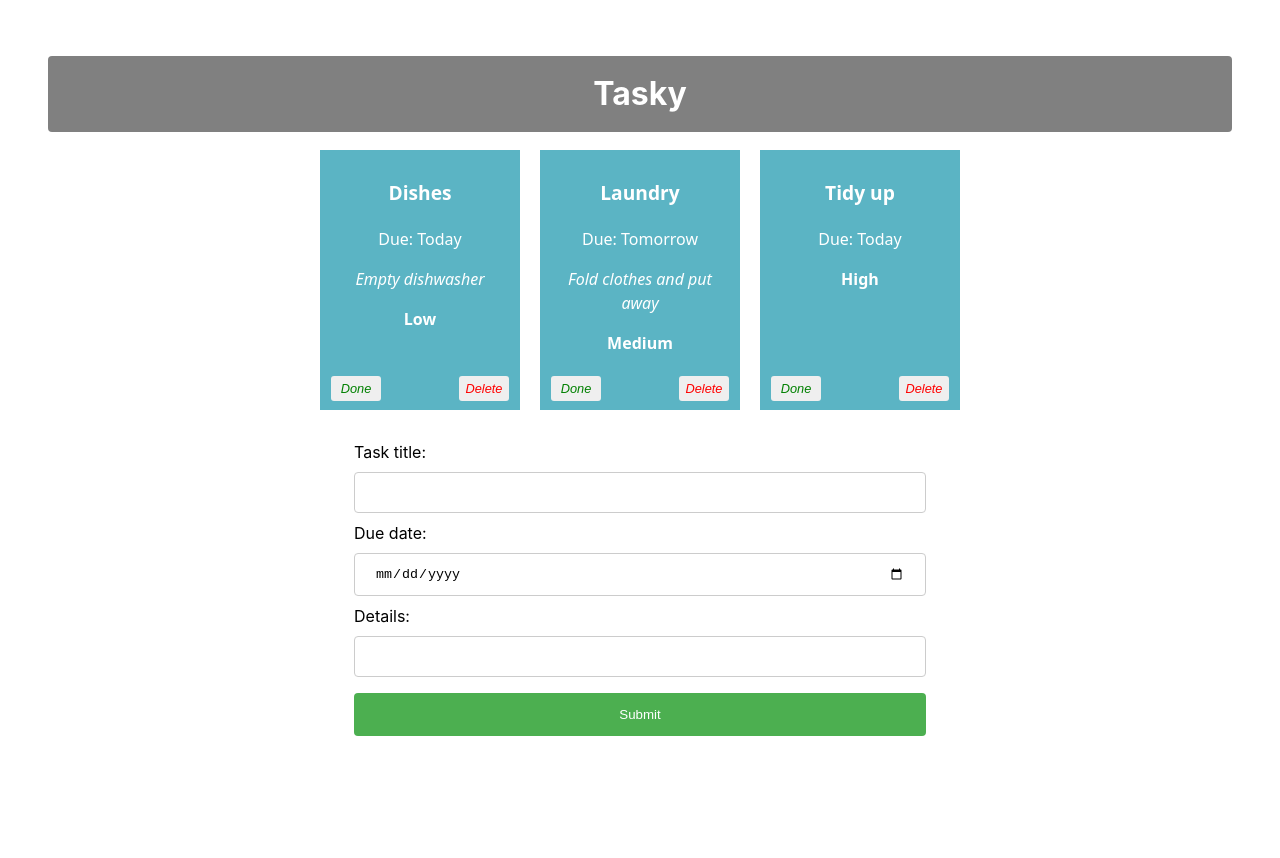
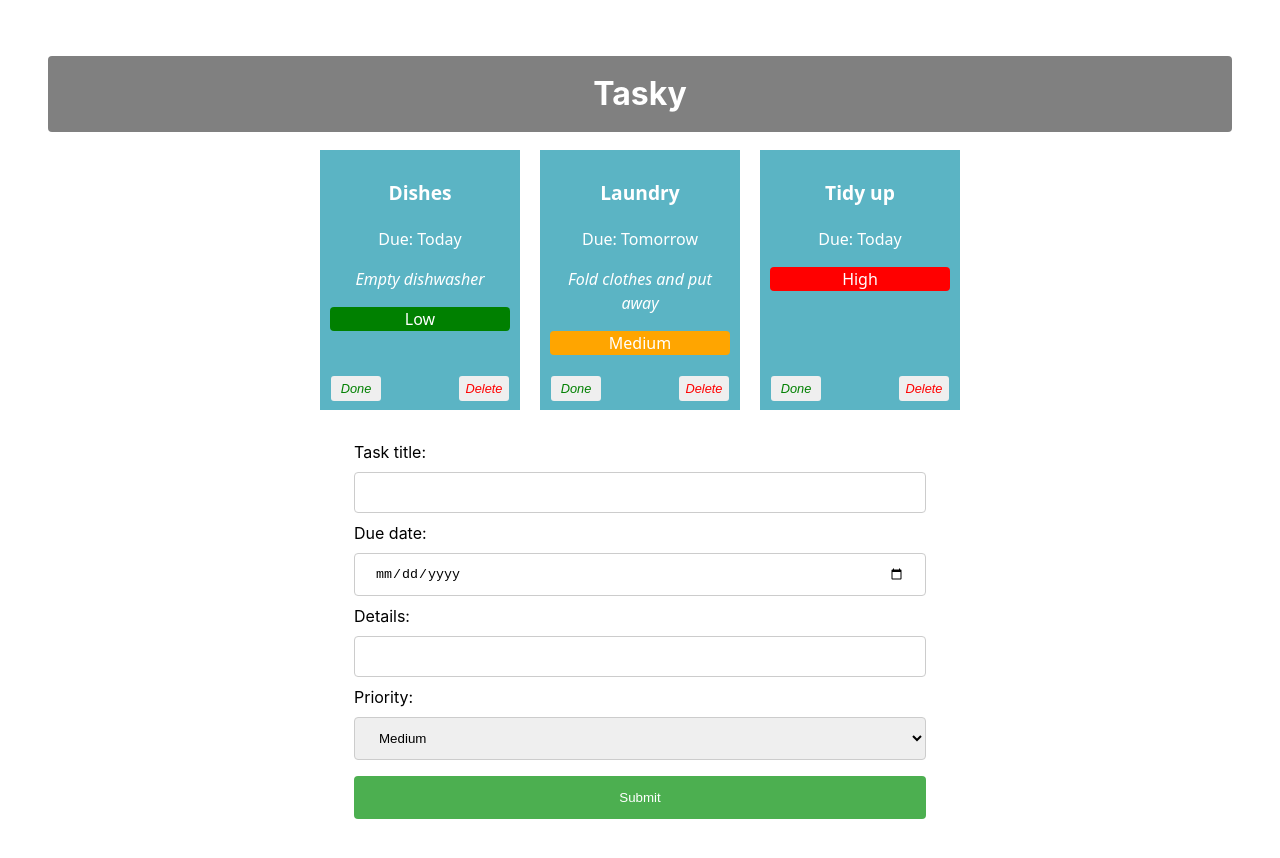
Before and after one commit to RayanK006/react-basics-labs, a React (Vite) app in the folder mytask/: page / in a window 1280 px wide. Shown: the top 858 px of the page. Before the commit the page ends 812 px from the top, so only its background shows below. Built offline with nearby package versions, Linux system fonts and the light colour scheme.

Commit message:
Tasky Lab 2b - Exercises done

```diff
--- a/mytask/src/App.css
+++ b/mytask/src/App.css
@@ -47,6 +47,7 @@
 
 .priority{
   font-weight:bold;
+
 }
 
 button {
@@ -83,6 +84,35 @@
   box-sizing: border-box;
 }
 
+select{
+  width: 100%;
+  padding: 12px 20px;
+  margin: 8px 0;
+  display: inline-block;
+  border: 1px solid #ccc;
+  border-radius: 4px;
+  box-sizing: border-box;
+}
+
+.priority.low {
+  background-color: green;
+  font-weight: lighter;
+  border-radius: 4px;
+}
+
+.priority.medium {
+  background-color: orange;
+  font-weight: lighter;
+  border-radius: 4px;
+}
+
+.priority.high {
+  background-color: red;
+  font-weight: lighter;
+  border-radius: 4px;
+}
+
+
 input[type=submit] {
   width: 100%;
   background-color: #4CAF50;
--- a/mytask/src/App.jsx
+++ b/mytask/src/App.jsx
@@ -29,7 +29,8 @@
   const [ formState, setFormState ] = useState({
     title: "",
     description: "",
-    deadline: ""
+    deadline: "",
+    priority:""
   });
 
     const formChangeHandler = (event) => {
@@ -45,6 +46,9 @@
       case "deadline":
           form.deadline = event.target.value;
           break;
+       case "priority":
+            form.priority = event.target.value;
+            break;
       default:
           form = formState;
     }
--- a/mytask/src/components/Form.jsx
+++ b/mytask/src/components/Form.jsx
@@ -20,6 +20,15 @@
         Details:
         <input type="text" name="description" onChange={(event) => props.change(event)} />
     </label>
+    <br />
+ <label>
+      Priority:
+      <select name="priority" required onChange={(event) => props.change(event)} defaultValue={"Medium"}>
+        <option value="Low">Low</option>
+        <option value="Medium">Medium</option>
+        <option value="High">High</option>
+      </select>
+    </label>
         <input type="submit" value="Submit" />
         </form>
     </div>
--- a/mytask/src/components/Task.jsx
+++ b/mytask/src/components/Task.jsx
@@ -8,11 +8,13 @@
             <p className="title">{props.title}</p>
             <p>Due: {props.deadline}</p>
             <p className="description">{props.description}</p>
-            <p className="priority">{props.priority}</p>
+          <p className={`priority ${props.priority.toLowerCase()}`}>
+  {props.priority}
+</p>
+
 
 <button onClick={props.markDone} className='doneButton'>Done</button>
     <button className='deleteButton' onClick={props.deleteTask}>Delete</button>
-
         </div>
     )
 
```
